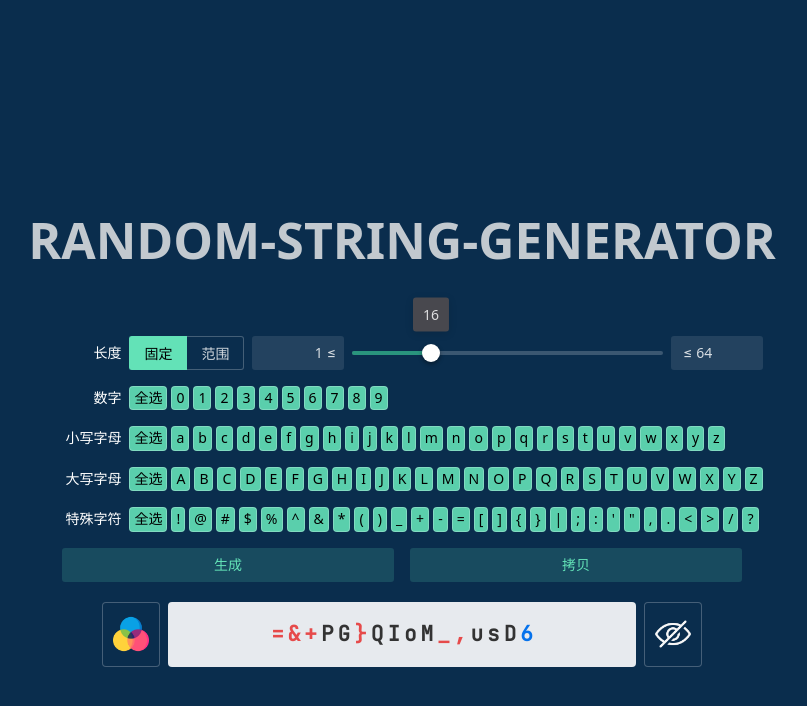
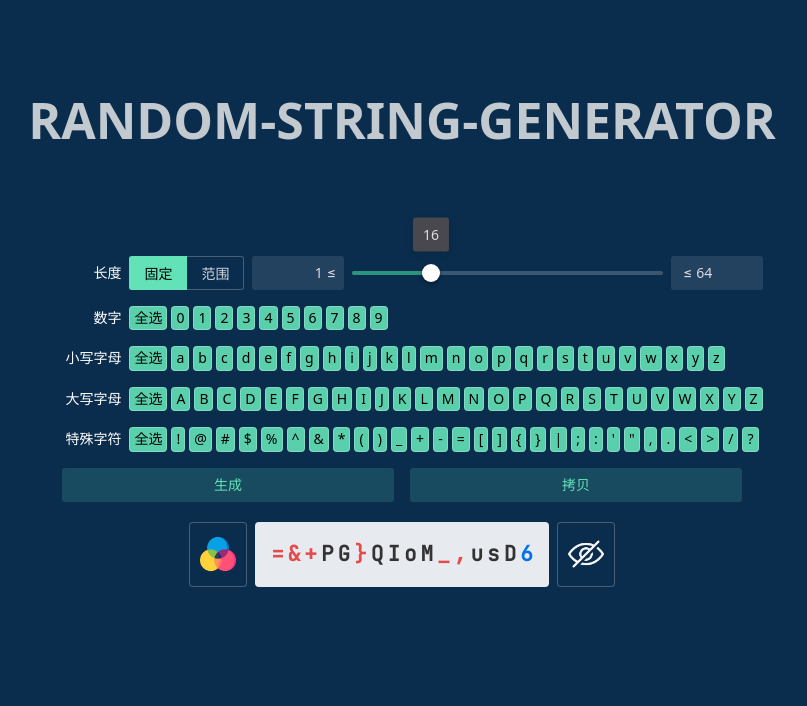
Before and after one commit to jiang-taibai/random-string-generator, a Vue app: page / in a window 1280 px wide. Shown: the top 706 px of the page, without its empty margins (238-1045 px from the left). Built offline with nearby package versions, Linux system fonts and the light colour scheme.

Commit message:
更新：使用 Clipboard.js 完善跨平台的复制操作

```diff
--- a/src/App.vue
+++ b/src/App.vue
@@ -1,5 +1,10 @@
 <script setup>
-import {ref, reactive, onMounted, watch, computed, watchEffect, onBeforeMount} from "vue";
+import {
+  ref,
+  onMounted,
+  computed,
+  watchEffect,
+} from "vue";
 import {
   createDiscreteApi, darkTheme,
   NButton, NConfigProvider,
@@ -20,6 +25,19 @@ import {generateByConfig} from "./assets/js/utils.js";
 import RandomTitle from "./components/random-title.vue";
 import ConfigPanel from "./components/config-panel.vue";
 import {StorageKeys} from "./assets/js/base-data.js";
+import Clipboard from "clipboard";
+
+let clipboard = new Clipboard("#button-copy", {
+  text: () => {
+    return str.value;
+  },
+});
+clipboard.on("success", () => {
+  message.success("拷贝成功！")
+});
+clipboard.on("error", () => {
+  message.error("拷贝失败，请手动选中拷贝。")
+});
 
 // Variables
 const str = ref("");
@@ -31,8 +49,8 @@ const loadConfig = () => {
     return JSON.parse(JSON.stringify(defaultConfig));
   }
 }
+
 const config = ref(loadConfig());
-
 // Functions
 const onGenerate = () => {
   onGenerateByConfig(config.value)
@@ -40,11 +58,6 @@ const onGenerate = () => {
 const onGenerateByConfig = (_config) => {
   str.value = generateByConfig(_config);
 }
-const onCopy = () => {
-  navigator.clipboard.writeText(str.value);
-  message.success("拷贝成功！")
-}
-
 
 // Lifecycle
 onMounted(() => {
@@ -69,7 +82,7 @@ watchEffect(() => {
                   class="button-item" @click="onGenerate">生成
         </n-button>
         <n-button strong secondary type="primary" block
-                  class="button-item" @click="onCopy">拷贝
+                  class="button-item" id="button-copy">拷贝
         </n-button>
       </div>
       <div style="height: 20px"></div>
@@ -85,12 +98,16 @@ watchEffect(() => {
   flex-direction: column;
   justify-content: start;
   align-items: center;
-  min-height: 100vh;
   max-width: 850px;
-  margin: 200px auto 0;
+  margin: 0 auto;
+  padding: 10vh 20px;
 
   .random-title-box {
-    margin-bottom: 40px;
+    padding-bottom: 10vh;
+  }
+
+  .config-panel-box {
+    max-width: 850px;
   }
 
   .button-group {
@@ -104,13 +121,8 @@ watchEffect(() => {
   }
 
   .string-display-box {
-    width: 600px;
-    margin: 0 auto;
+    max-width: 600px;
   }
 
-  .config-panel-box {
-    margin: 0 auto;
-    max-width: 850px;
-  }
 }
 </style>
```
